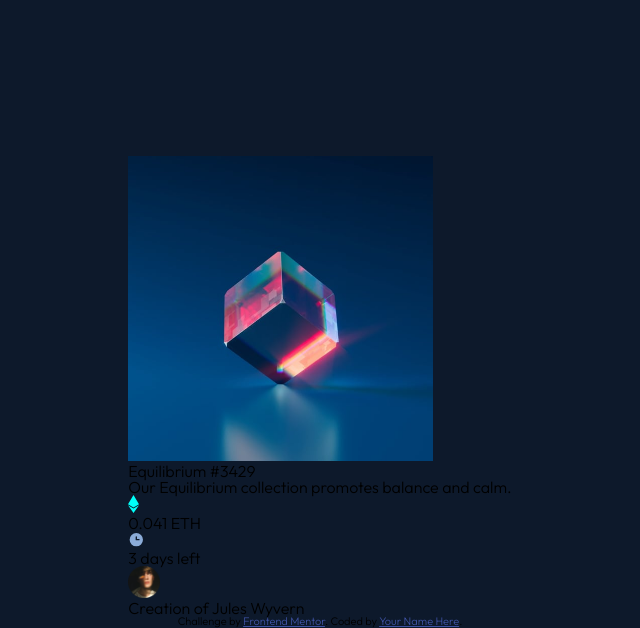
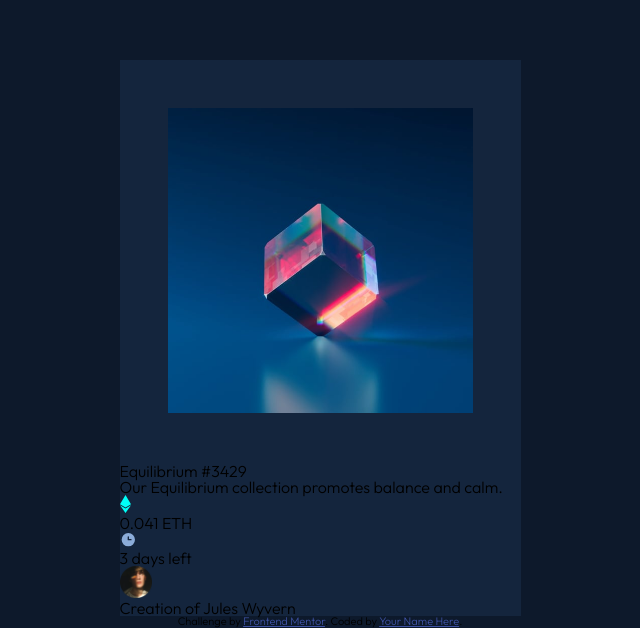
Before and after one commit to mrcordova/nft-preview-card-component, a plain HTML site: page index.html in a window 1280 px wide. Shown: the part 173-801 px from the top of the page, without its empty margins (320-960 px from the left). Drawn offline with Linux system fonts and the light colour scheme.

Commit message:
add margin to card img

```diff
--- a/css/style.css
+++ b/css/style.css
@@ -24,6 +24,13 @@ body {
     align-items: center;
 }
 
+.card {
+    background-color: var(--very-dark-blue-card);
+}
+.card-img {
+    min-width: 100%;
+    margin: 3rem;
+}
 
 .outfit-300 {
   font-family: "Outfit", sans-serif;
--- a/index.html
+++ b/index.html
@@ -21,8 +21,10 @@
 </head>
 <body class="outfit-300">
 
-  <main>
-    <img src="./images/image-equilibrium.jpg" alt="img of cube" width="305" height="305">
+  <main class="card">
+    <div class="card-img">
+      <img  src="./images/image-equilibrium.jpg" alt="img of cube" width="305" height="305">
+    </div>
     <h1>
       Equilibrium #3429
     </h1>
```
